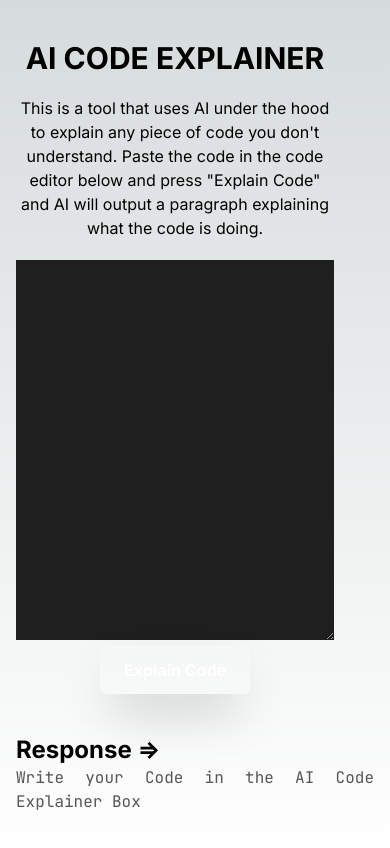
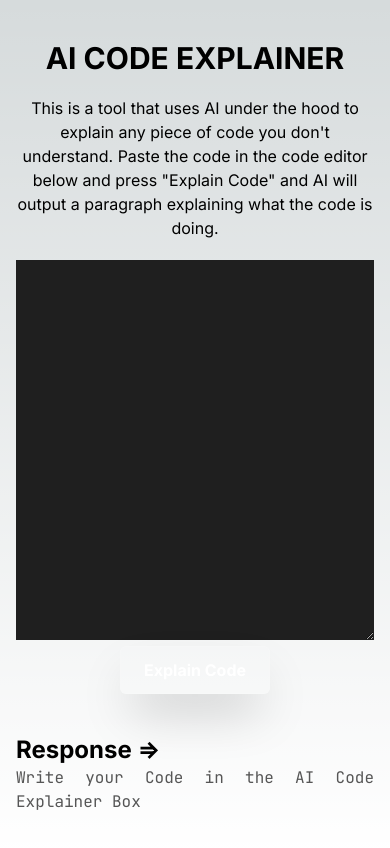
Before and after one commit to Sreyasree-001/Code-Quanta, a Next.js app: page /dashboard in a window 390 px wide. Shown: the top 848 px of the page. Built offline with nearby package versions, Linux system fonts and the light colour scheme.

Commit message:
fix: responsiveness

```diff
--- a/src/app/dashboard/page.js
+++ b/src/app/dashboard/page.js
@@ -16,7 +16,7 @@ export default function NewPage() {
 
   async function run() {
     const model = genAI.getGenerativeModel({ model: "gemini-pro" });
-    const finalPrompt = `Explain this code in Simple Paragraphs, don't use any bullets or titles or anything fancy, keep it response length short : ${prompt}`;
+    const finalPrompt = `Explain this code in Simple Paragraphs, don't use any bullets or titles or anything fancy, keep it response length short: ${prompt}`;
     const result = await model.generateContent(finalPrompt);
 
     const response = result.response;
@@ -36,7 +36,7 @@ export default function NewPage() {
       <div class="max-w-[85rem] px-4 py-10 sm:px-6 lg:px-8 lg:py-14 mx-auto">
         <div class="grid md:grid-cols-6 gap-10">
           <div class="md:col-span-3">
-            <div className="xl:max-w-2xl m-auto pr-10 text-center">
+            <div className="xl:max-w-2xl m-auto md:pr-10 pr-0 text-center">
               <h1 className="font-bold text-3xl anta-regular">
                 AI CODE EXPLAINER
               </h1>
```
Also changed, not shown: src/app/page.js (+8 -8 lines).
